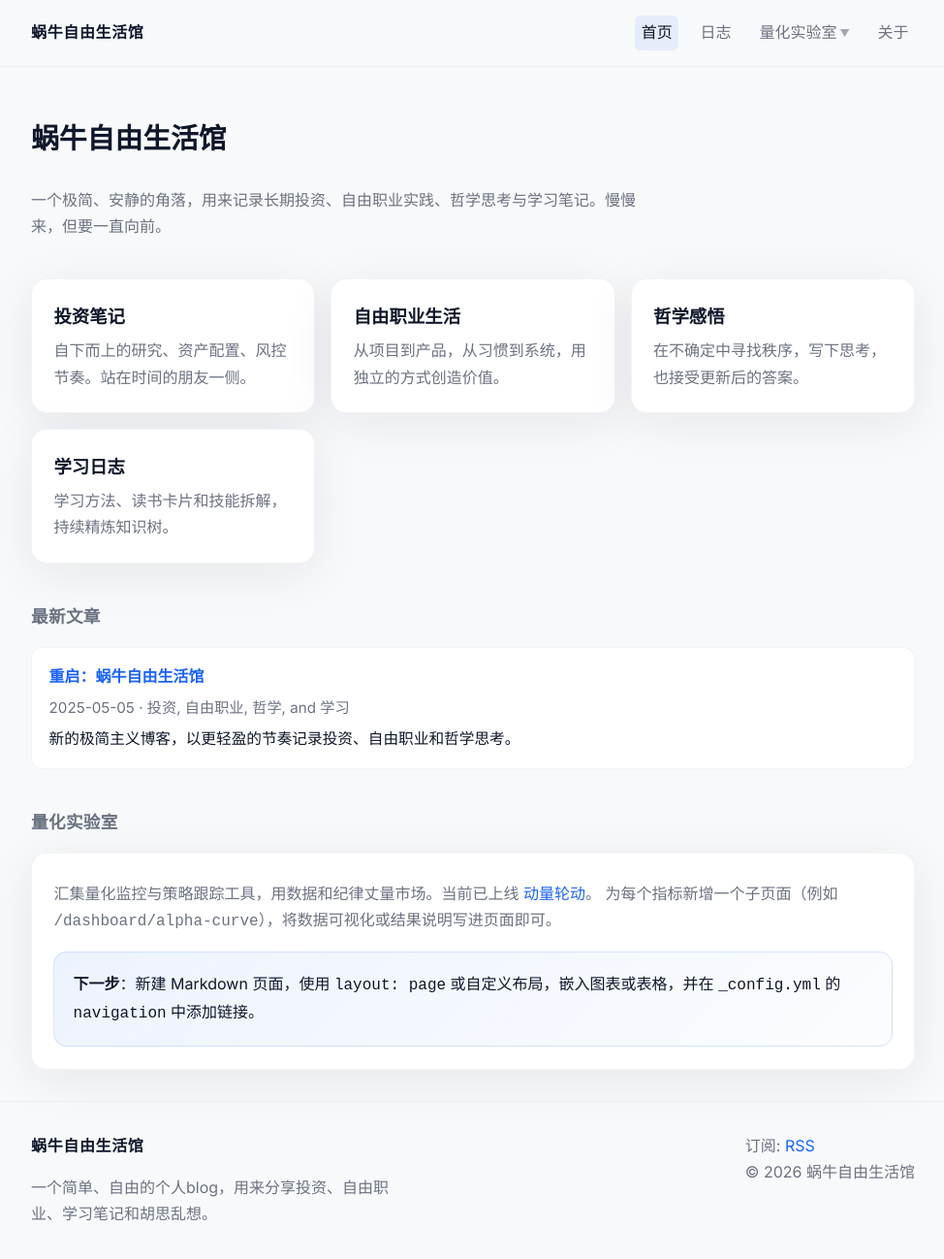
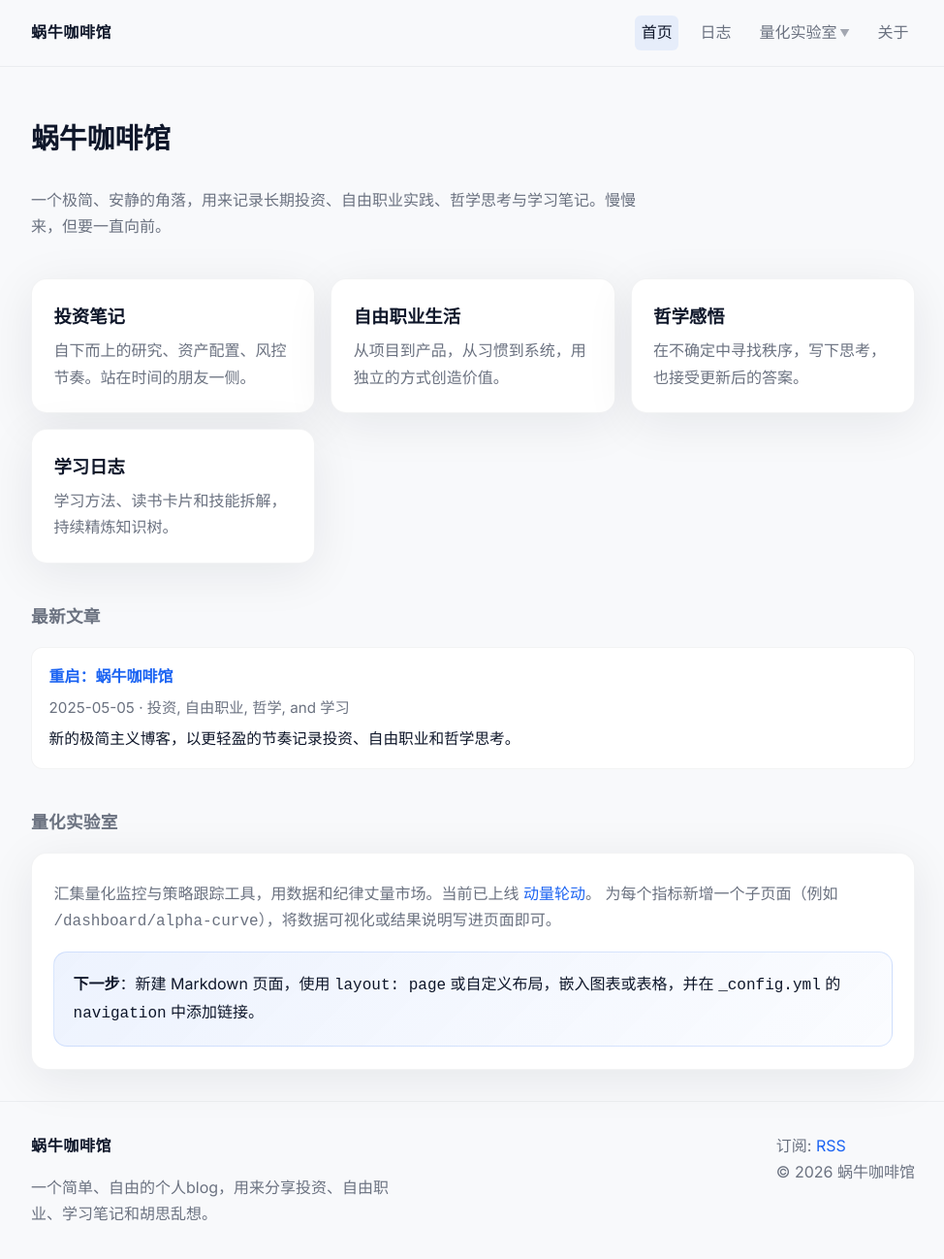
Before and after one commit to FreelanceSnail/FreelanceSnail.github.io, a Jekyll site: the page built from index.md, in a window 1280 px wide and 1313 px high. Shown: the top 1298 px of the window at 97% size, without its empty margins (152-1126 px from the left). Built offline with Jekyll 4.4.1, drawn with Linux system fonts in a browser that asks for light colours.

Commit message:
rename: 蜗牛自由生活馆 → 蜗牛咖啡馆

```diff
--- a/_config.yml
+++ b/_config.yml
@@ -1,4 +1,4 @@
-title: 蜗牛自由生活馆
+title: 蜗牛咖啡馆
 description: 一个简单、自由的个人blog，用来分享投资、自由职业、学习笔记和胡思乱想。
 lang: zh-CN
 url: ""
--- a/_posts/2025-05-05-resetting-the-snail.md
+++ b/_posts/2025-05-05-resetting-the-snail.md
@@ -1,6 +1,6 @@
 ---
 layout: post
-title: "重启：蜗牛自由生活馆"
+title: "重启：蜗牛咖啡馆"
 date: 2025-05-05
 tags: [投资, 自由职业, 哲学, 学习]
 summary: "新的极简主义博客，以更轻盈的节奏记录投资、自由职业和哲学思考。"
--- a/about.md
+++ b/about.md
@@ -1,7 +1,7 @@
 ---
 layout: page
-title: 关于蜗牛自由生活馆
-lead: 蜗牛自由生活馆，一边只为自己投资，一边自由地生活，练习以更慢但更稳的节奏前进。
+title: 关于蜗牛咖啡馆
+lead: 蜗牛咖啡馆，一边只为自己投资，一边自由地生活，练习以更慢但更稳的节奏前进。
 permalink: /about/
 ---
 
--- a/dashboard.md
+++ b/dashboard.md
@@ -5,7 +5,7 @@ lead: 用数据和纪律丈量市场，不追热点，不猜涨跌，只等时
 permalink: /dashboard/
 ---
 
-这里是「蜗牛自由生活馆」的量化实验室，汇集量化监控与策略跟踪工具：
+这里是「蜗牛咖啡馆」的量化实验室，汇集量化监控与策略跟踪工具：
 
 - **动量轮动**：21/22/23/24 日涨幅对比表，自动高亮领先标的，见 [/dashboard/momentum-rotation/](/dashboard/momentum-rotation/)。
 - **净值曲线**：策略净值与上证指数、沪深300、中证500、标普500、纳斯达克100对比分析，支持自定义区间与对数坐标，见 [/dashboard/nav-chart/](/dashboard/nav-chart/)。
--- a/index.md
+++ b/index.md
@@ -1,10 +1,10 @@
 ---
 layout: default
-title: 蜗牛自由生活馆
+title: 蜗牛咖啡馆
 author: FreelanceSnail
 ---
 <section class="hero">
-  <h1>蜗牛自由生活馆</h1>
+  <h1>蜗牛咖啡馆</h1>
   <p>一个极简、安静的角落，用来记录长期投资、自由职业实践、哲学思考与学习笔记。慢慢来，但要一直向前。</p>
 </section>
 
```
Also changed, not shown: GEMINI.md (+1 -1 lines), assets/images/cover-minimal.svg.
